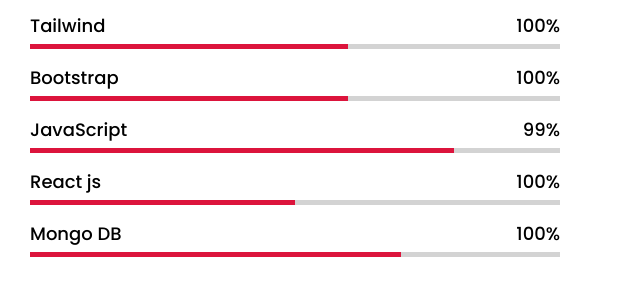
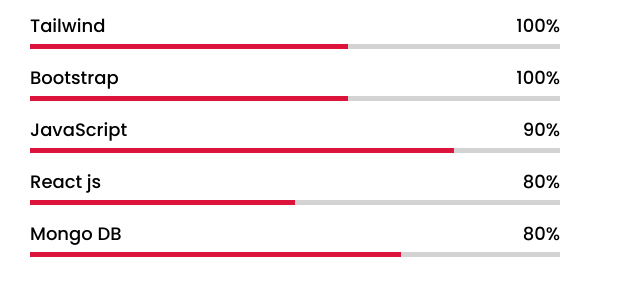
Before and after one commit to Sadiqur199/Sadiq-portfolio, a plain HTML site: page index.html in a window 1280 px wide. Shown: the part 2458-2755 px from the top of the page, 640-1280 px from the left. Drawn offline with nearby package versions, Linux system fonts and the light colour scheme.

Commit message:
update portfolio

```diff
--- a/index.html
+++ b/index.html
@@ -137,21 +137,21 @@
                     <div class="bars">
                         <div class="info">
                             <span>JavaScript</span>
-                            <span>99%</span>
+                            <span>90%</span>
                         </div>
                         <div class="line js"></div>
                     </div>
                     <div class="bars">
                         <div class="info">
                             <span>React js</span>
-                            <span>100%</span>
+                            <span>80%</span>
                         </div>
                         <div class="line php"></div>
                     </div>
                     <div class="bars">
                         <div class="info">
                             <span>Mongo DB</span>
-                            <span>100%</span>
+                            <span>80%</span>
                         </div>
                         <div class="line mysql"></div>
                     </div>
```
